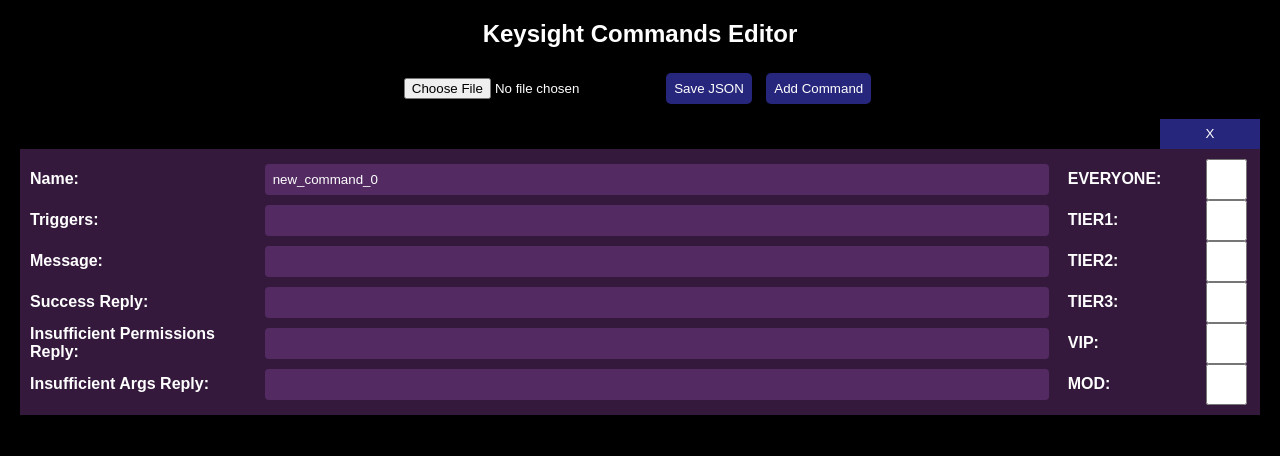
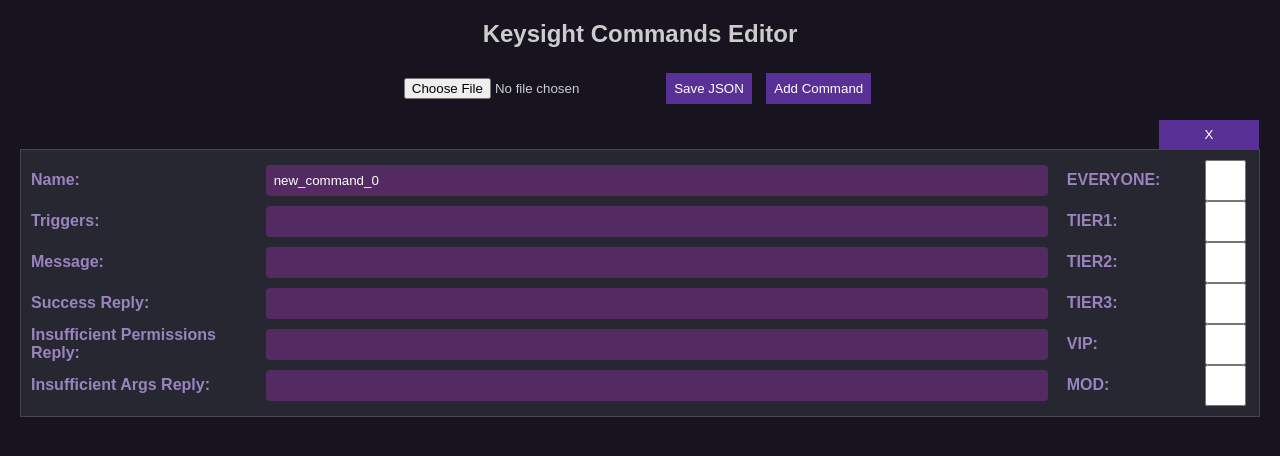
Before and after one commit to adam-gdovin/keysight-local-bot, a website: page command-editor.html in a window 1280 px wide. Both pictures are taken after a click on the button "Add Command". Drawn offline with Linux system fonts and the light colour scheme.

```diff
--- a/command-editor.html
+++ b/command-editor.html
@@ -7,8 +7,8 @@
     <style>
         body {
             font-family: Arial, sans-serif;
-            background-color: #000;
-            color: #FFF;
+            background-color: #17141f;
+            color: rgb(204, 204, 204);
             margin: 20px;
             text-align: center;
         }
@@ -16,7 +16,8 @@
             margin-left: 0;
         }
         .command {
-            background: #34193C;
+            background: rgb(38, 39, 48);
+            border: solid rgba(255, 255, 255, 0.15) 1.25px;
             padding: 10px;
             margin-top: 40px;
             margin-bottom: 40px;
@@ -67,7 +68,6 @@
             right: 0px;
             margin: 0px;
             padding: 0px;
-            border-radius: 0px;
             width: 100px;
             height: 30px;
         }
@@ -79,15 +79,19 @@
             margin: 5px;
             border-radius: 4px;
         }
+        input[type="checkbox"] {
+            background: #532A62;
+        }
         span{
             font-weight: bold;
             text-align: left;
+            color: rgb(155, 131, 192);
         }
         button {
             cursor: pointer;
-            background: #26267C;
+            background: rgb(89, 49, 150);
             border: none;
-            border-radius: 5px;
+            border-radius: 0px;
         }
         button:hover {
             background: #4B4BDD;
```
Also changed, not shown: commandmanager.js (+4 -4 lines).
